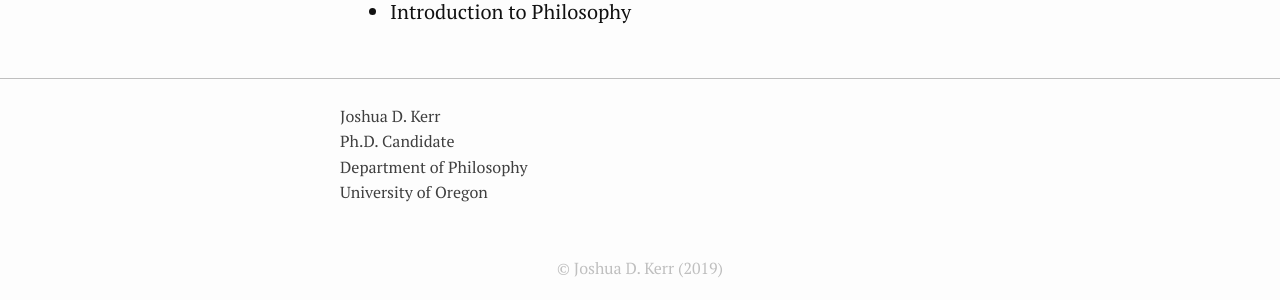
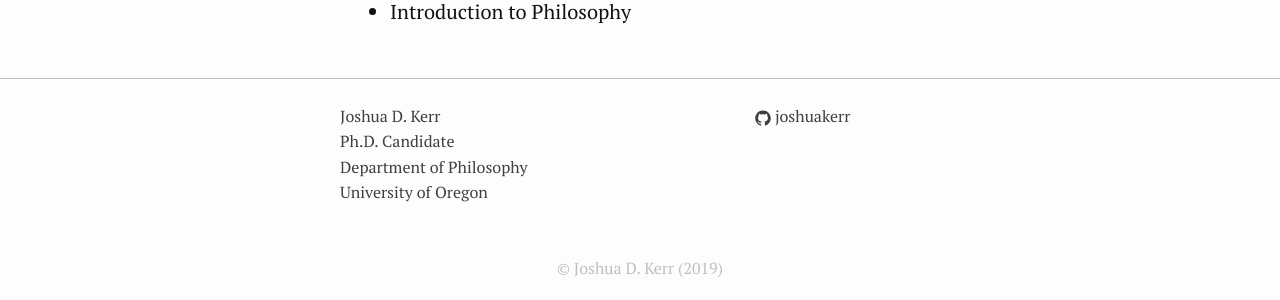
Before and after one commit to joshuakerr/joshuakerr.github.io.old, a Jekyll site: the page built from pages/teaching.md, in a window 1280 px wide. Shown: the part 1518-1818 px from the top of the page. Built offline with Jekyll 4.4.1, drawn with Linux system fonts in a browser that asks for light colours.

Commit message:
theme updates

```diff
--- a/_config.yml
+++ b/_config.yml
@@ -6,3 +6,4 @@ description: "Ph.D. Candidate<br>Department of Philosophy<br>University of Orego
 
 email: jkerr@uoregon.edu
 author_website: joshuakerr.net
+github_username: joshuakerr
```
